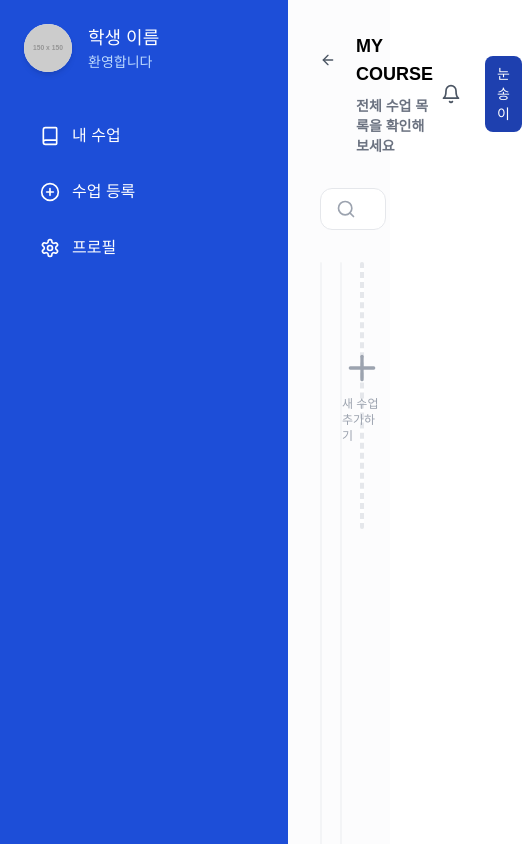
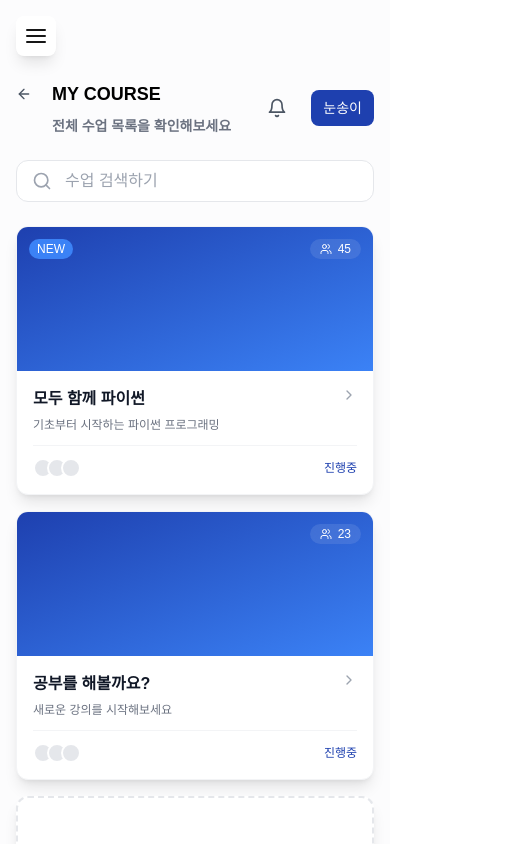
Before and after one commit to 9oormthon-univ/2024_DANPOON_TEAM_25_FE, a Next.js app: page /student/courses in a window 390 px wide. Shown: the top 844 px of the page, 522 px wide, since content can reach past the window. Built offline with nearby package versions, Linux system fonts and the light colour scheme.

Commit message:
[feat] 학생용 수업조회 페이지 (CourseDashboard) 반응형 레이아웃 적용

```diff
--- a/src/pages/student/courses/index.tsx
+++ b/src/pages/student/courses/index.tsx
@@ -2,22 +2,44 @@ import React, { useState } from 'react';
 import { StudentSidebar } from '@/components/sidebar/StudentSidebar';
 import { PageHeader } from '@/components/layout/PageHeader/PageHeader';
 import SearchInput from '@/components/common/Search/Search';
-import { FiSearch } from 'react-icons/fi';
+import { FiSearch, FiMenu } from 'react-icons/fi';
 import { CourseCard } from '@/components/common/Card/CourseCard';
 import { AddCard } from '@/components/common/Card/AddCard';
 
 const CourseDashboard: React.FC = () => {
   const [searchTerm, setSearchTerm] = useState('');
+  const [isMobileMenuOpen, setIsMobileMenuOpen] = useState(false);
 
   const handleSearchChange = (value: string) => {
     setSearchTerm(value);
   };
 
   return (
-    <div className="min-h-screen bg-gray-50/50">
+    <div className="min-h-screen bg-gray-50/50 flex">
+      <div className="hidden md:block w-72 fixed h-screen">
         <StudentSidebar />
-
-      <div className="ml-72 p-8">
+      </div>
+      <div className="md:hidden">
+        <button
+          onClick={() => setIsMobileMenuOpen(!isMobileMenuOpen)}
+          className="fixed top-4 left-4 z-50 bg-white p-2 rounded-lg shadow-lg"
+        >
+          <FiMenu className="w-6 h-6" />
+        </button>
+        {isMobileMenuOpen && (
+          <>
+            <div
+              className="fixed inset-0 bg-black/50 z-40"
+              onClick={() => setIsMobileMenuOpen(false)}
+            />
+            <div className="fixed left-0 top-0 w-72 h-full bg-white z-50">
+              <StudentSidebar />
+            </div>
+          </>
+        )}
+      </div>
+      <div className="w-full md:ml-72 p-4 md:p-8">
+        <div className="mt-16 md:mt-0">
           <PageHeader
             pageTitle="MY COURSE"
             role="student"
@@ -26,8 +48,8 @@ const CourseDashboard: React.FC = () => {
             subtitle="전체 수업 목록을 확인해보세요"
             status="in-progress"
           />
-
-        <div className="my-8">
+        </div>
+        <div className="my-6">
           <SearchInput
             placeholder="수업 검색하기"
             value={searchTerm}
@@ -37,8 +59,7 @@ const CourseDashboard: React.FC = () => {
             inputClassName="text-gray-800"
           />
         </div>
-
-        <div className="grid grid-cols-4 gap-5">
+        <div className="grid grid-cols-1 sm:grid-cols-2 lg:grid-cols-3 xl:grid-cols-4 gap-4 md:gap-5">
           <CourseCard
             title="모두 함께 파이썬"
             description="기초부터 시작하는 파이썬 프로그래밍"
```
Lines whose indentation alone changed are shown as unchanged.
